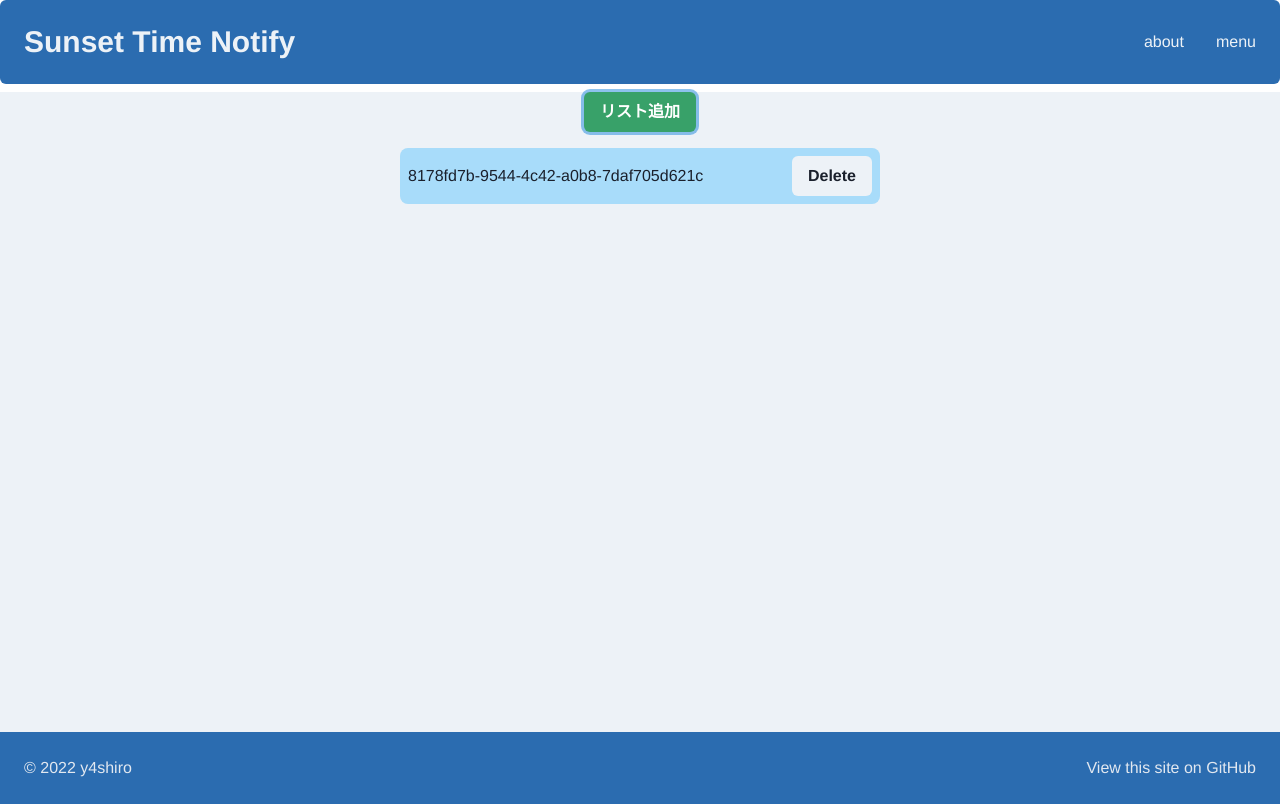
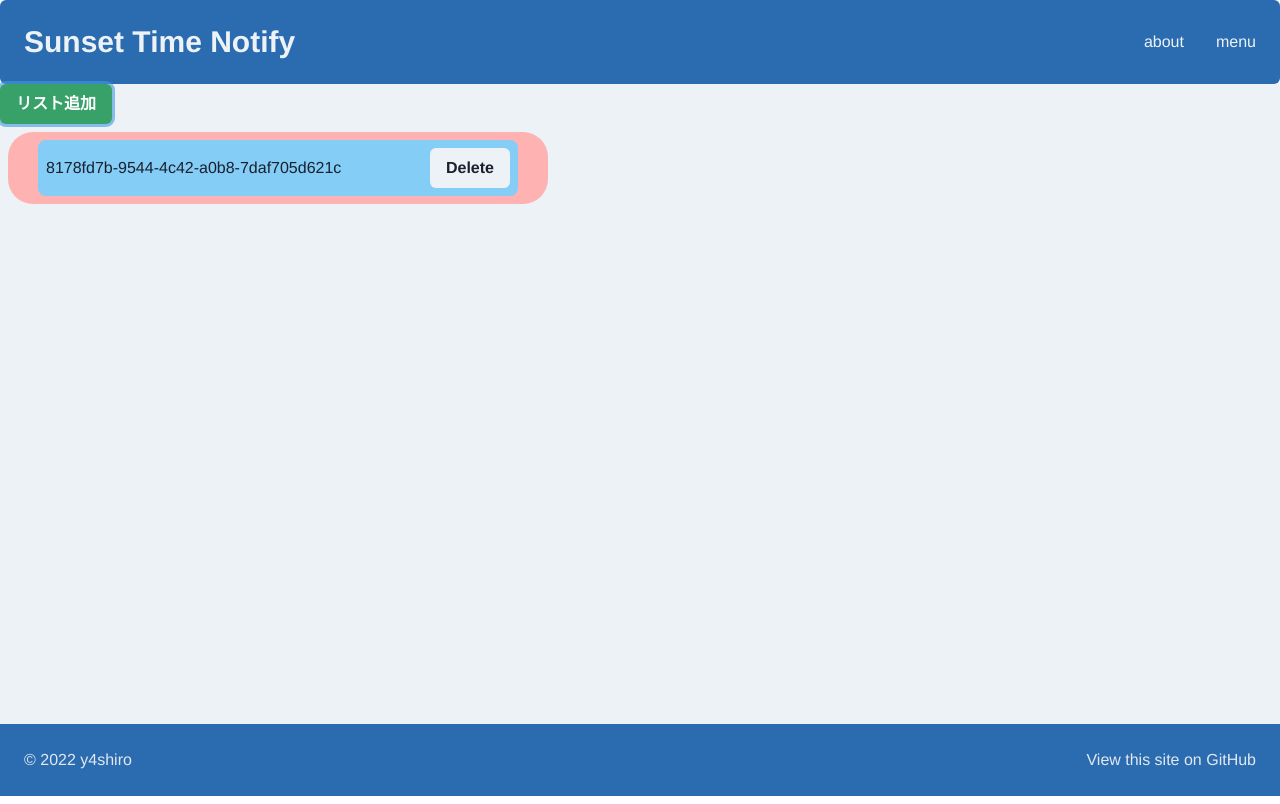
Before and after one commit to y4shiro/sunset-time-notify, a Next.js app: page /framer-motion in a window 1280 px wide. Both pictures are taken after a click on the button "リスト追加". Built offline with nearby package versions, Linux system fonts and the light colour scheme; no server answers.

Commit message:
リスト追加削除時に伸縮するアニメーション追加

```diff
--- a/src/components/FramerMotion/index.tsx
+++ b/src/components/FramerMotion/index.tsx
@@ -1,11 +1,21 @@
 import { useState, VFC } from 'react';
-import { Box, Flex, BoxProps, ButtonProps, Button, HStack, Text, VStack } from '@chakra-ui/react';
-import { motion, useMotionValue, useTransform } from 'framer-motion';
-import type { Variants } from 'framer-motion';
+import {
+  Box,
+  BoxProps,
+  ButtonProps,
+  Button,
+  HStack,
+  StackProps,
+  Text,
+  VStack,
+} from '@chakra-ui/react';
+import { AnimatePresence, AnimateSharedLayout, motion } from 'framer-motion';
 import { v4 as uuidv4 } from 'uuid';
 
 const MotionBox = motion<Omit<BoxProps, 'transition' | 'style'>>(Box);
 const MotionButton = motion<Omit<ButtonProps, 'transition'>>(Button);
+const MotionHStack = motion<Omit<StackProps, 'transition'>>(HStack);
+const MotionVStack = motion<Omit<StackProps, 'transition'>>(VStack);
 
 const FramerMotion: VFC = () => {
   const [list, setList] = useState<{ id: string }[]>([]);
@@ -15,26 +25,46 @@ const FramerMotion: VFC = () => {
 
   return (
     <Box w='100%' minH='80vh' bgColor='gray.100'>
-      <VStack m='2' gap='2'>
-        <Button colorScheme='green' onClick={() => addList()}>
-          リスト追加
-        </Button>
-        {list.map((item) => (
-          <HStack
-            w='480px'
-            p='2'
-            borderRadius='8'
-            bgColor='twitter.200'
-            justify='space-between'
-            key={item.id}
-          >
-            <Text>{item.id}</Text>
-            <Button onClick={() => removeList(item.id)}>Delete</Button>
-          </HStack>
-        ))}
-      </VStack>
+      <Button colorScheme='green' onClick={() => addList()}>
+        リスト追加
+      </Button>
+      <AnimateSharedLayout>
+        <MotionVStack
+          layout
+          initial={{ borderRadius: 25 }}
+          w='540px'
+          m='2'
+          p='2'
+          bgColor={'red.200'}
+        >
+          <AnimatePresence>
+            {list.map((item) => (
+              <Item key={item.id} id={item.id} removeList={removeList} />
+            ))}
+          </AnimatePresence>
+        </MotionVStack>
+      </AnimateSharedLayout>
     </Box>
   );
 };
 
+const Item = ({ id, removeList }: { id: string; removeList: (id: string) => void }) => {
+  return (
+    <MotionHStack
+      layout
+      initial={{ opacity: 0 }}
+      animate={{ opacity: 1, transition: { delay: 0.25 } }}
+      exit={{ opacity: 0 }}
+      w='480px'
+      p='2'
+      borderRadius='8'
+      bgColor='twitter.300'
+      justify='space-between'
+    >
+      <Text>{id}</Text>
+      <Button onClick={() => removeList(id)}>Delete</Button>
+    </MotionHStack>
+  );
+};
+
 export default FramerMotion;
```
